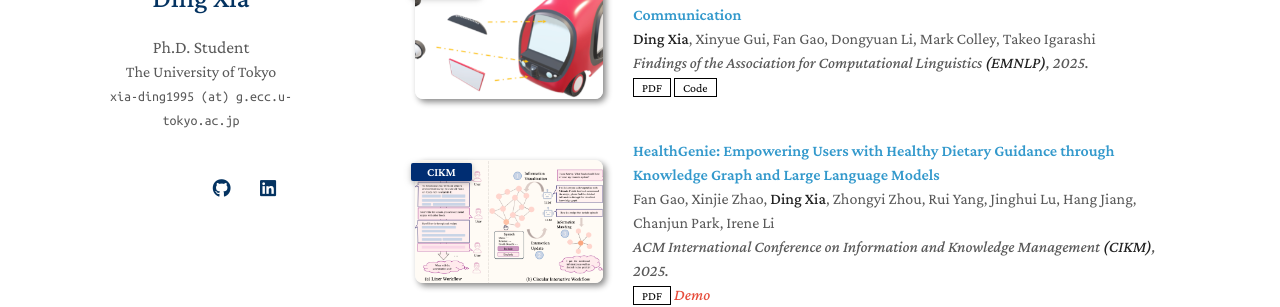
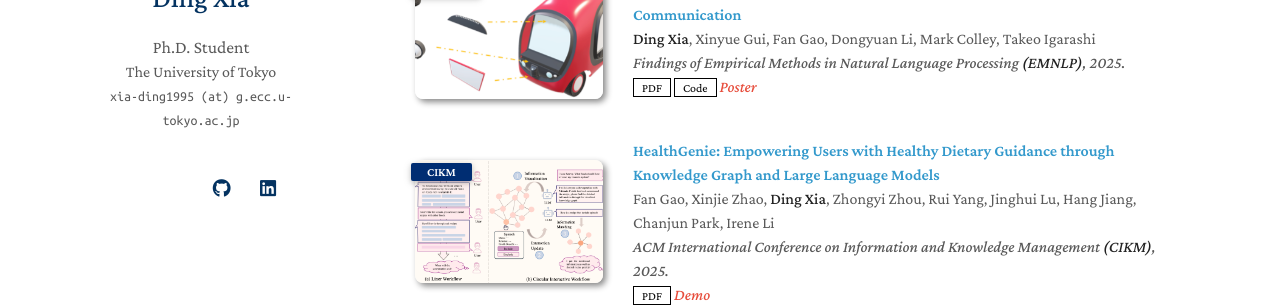
Before and after one commit to ApisXia/apisxia.github.io, a Jekyll site: the page built from index.md, in a window 1280 px wide and 900 px high, scrolled down 410 px, cut to the strip 206-513 px from the top of the window. Built offline with Jekyll 4.4.1, drawn with Linux system fonts in a browser that asks for light colours; a style sheet for code colours, icons or effects is not loaded; our own code applies the rules of GitHub Pages for plain Markdown files.

Commit message:
fix problem

```diff
--- a/_data/publications.yml
+++ b/_data/publications.yml
@@ -3,11 +3,11 @@ main:
   - title: "Automating eHMI Action Design with LLMs for Automated Vehicle Communication"
     authors: <strong>Ding Xia</strong>, Xinyue Gui, Fan Gao, Dongyuan Li, Mark Colley, Takeo Igarashi
     conference_short: EMNLP
-    conference: Findings of the Association for Computational Linguistics <strong>(EMNLP)</strong>, 2025.
+    conference: Findings of Empirical Methods in Natural Language Processing <strong>(EMNLP)</strong>, 2025.
     pdf: https://arxiv.org/pdf/2505.20711.pdf
     code: https://github.com/ApisXia/AutomatingActionDesign
     image: ./assets/img/teasers/ehmi_action_design_teaser.png
-    # notes: In Submission
+    notes: Poster
 
   - title: "HealthGenie: Empowering Users with Healthy Dietary Guidance through Knowledge Graph and Large Language Models"
     authors: Fan Gao, Xinjie Zhao, <strong>Ding Xia</strong>, Zhongyi Zhou, Rui Yang, Jinghui Lu, Hang Jiang, Chanjun Park, Irene Li
```
